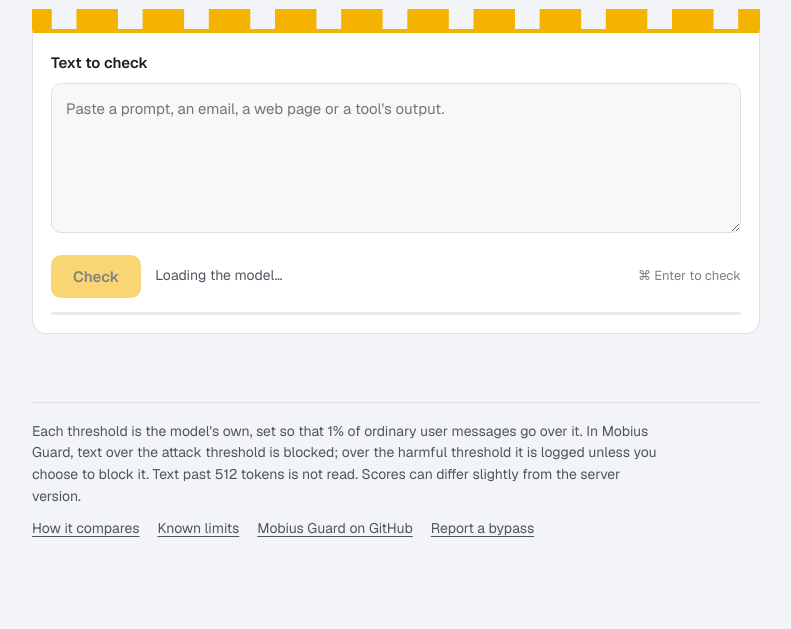
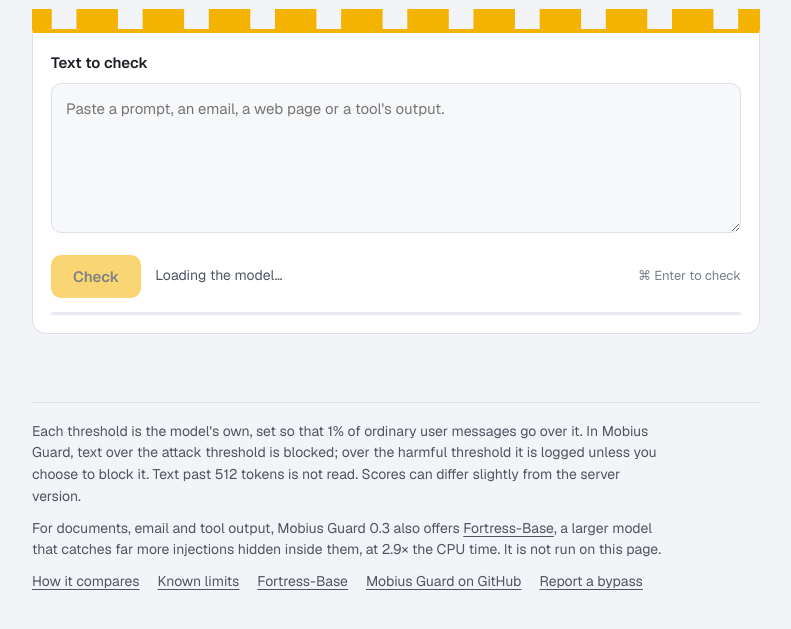
Before and after one commit to gantrly/mobius-guard, a plain HTML site: page spaces/fortress-xs-demo/index.html in a window 1280 px wide. Shown: the part 301-930 px from the top of the page, without its empty margins (244-1035 px from the left). Before the commit the page ends 896 px from the top, so only its background shows below. Drawn offline with nearby package versions, Linux system fonts and the light colour scheme.

Commit message:
Docs for 0.3: Fortress-Base and red-teaming everywhere (#39)
The README, the guides, the package READMEs and the Hugging Face page
sources still described 0.2. This PR brings them up to 0.3.

- **README:**
- Fortress-Base's numbers against Fortress-XS on the final halves:
LLMail-Inject 68.5 vs 47.4%, BIPIA inside documents 70.5 vs 12.9%,
developer messages blocked 6.0 vs 10.6%, harmless disguised text about
3% vs 75–93%, plus latency and size. Its weak spots are listed too.
- A red-teaming section: 1,009,736 attempts against 0.2.0, and the
sealed holdout's 25.4% → 20.6% (leetspeak alone got worse). It also says
what isn't measured yet.
- A Red-teamed row, a fuller docs list, and the roadmap with 0.3
released.
- **Guides:**
- The quickstart, architecture, deploy, threat-model and red-team guides
now mention Fortress-Base.
  - ROADMAP gets a v0.3 section; the "reach" items move to v0.4.
- **Package READMEs (PyPI):**
  - `mobiusguard` gets a Fortress-Base section.
- `mobiusguard-eval` mentions its export, gate and model-meta commands.
- **Hugging Face sources:**
- The Fortress-XS card points to Fortress-Base. Its developer-text limit
now cites the 2,301 held-out WildChat messages.
- The Fortress-Base card links `main` and no longer says "0.3.0 not
released".
- The org card gets a Fortress-Base section; the demo Space links to
Fortress-Base.

After merge, the Hugging Face pages are uploaded from these files. PyPI
shows the new package READMEs from the next release.

Tested: `make check` (881 tests). Text only, no code changes.

🤖 Generated with [Claude Code](https://claude.com/claude-code)

---------

Signed-off-by: SK Imtiaj Uddin <imtiaj.kol@gmail.com>
Co-authored-by: Claude Opus 5.5 <noreply@anthropic.com>

```diff
--- a/spaces/fortress-xs-demo/index.html
+++ b/spaces/fortress-xs-demo/index.html
@@ -201,9 +201,16 @@
       is logged unless you choose to block it. Text past 512 tokens is not read. Scores can
       differ slightly from the server version.
     </p>
+    <p>
+      For documents, email and tool output, Mobius Guard 0.3 also offers
+      <a href="https://huggingface.co/gantrly/fortress-base">Fortress-Base</a>, a larger model
+      that catches far more injections hidden inside them, at 2.9× the CPU time. It is not
+      run on this page.
+    </p>
     <p class="links">
       <a href="https://huggingface.co/gantrly/fortress-xs#how-it-compares">How it compares</a>
       <a href="https://huggingface.co/gantrly/fortress-xs#limits">Known limits</a>
+      <a href="https://huggingface.co/gantrly/fortress-base">Fortress-Base</a>
       <a href="https://github.com/gantrly/mobius-guard">Mobius Guard on GitHub</a>
       <a href="https://github.com/gantrly/mobius-guard/blob/main/SECURITY.md">Report a bypass</a>
     </p>
```
Also changed, not shown: 13 other files.
